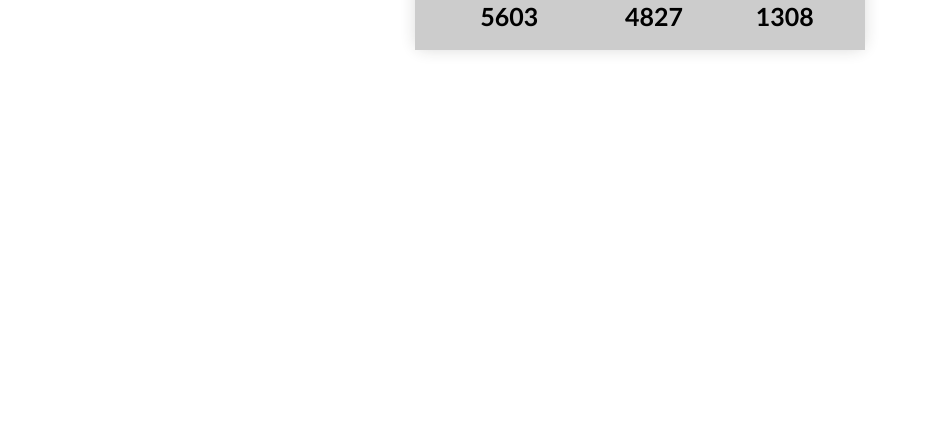
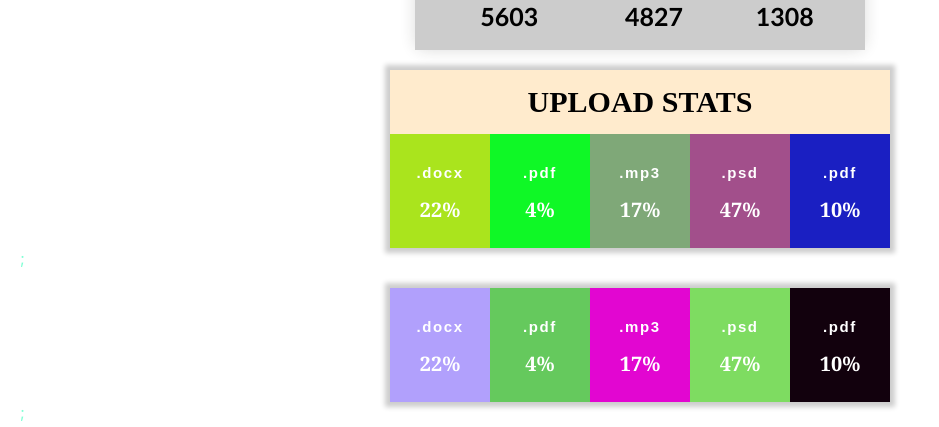
Before and after one commit to petroDavydov/goit-react-hw-01-components, a React (Create React App) app: page / in a window 1280 px wide. Shown: the part 421-848 px from the top of the page, without its empty margins (0-939 px from the left). Before the commit the page ends 800 px from the top, so only its background shows below. Built offline with nearby package versions, Linux system fonts and the light colour scheme.

Commit message:
add statistics

```diff
--- a/src/App.js
+++ b/src/App.js
@@ -2,9 +2,10 @@ import Container from './components/container/Container';
 // ============================================
 import Profile from './components/profile/Profile';
 import user from './components/profile/user.json';
-
 // ============================================
-
+import Statistics from './components/statistics/Statistics';
+import statisticalData from './components/statistics/statistical-data.json';
+// ============================================
 function App() {
   return (
     <div>
@@ -16,6 +17,8 @@ function App() {
           avatar={user.avatar}
           stats={user.stats}
         />
+        <Statistics title="Upload stats" stats={statisticalData} />;
+        <Statistics stats={statisticalData} />;
       </Container>
     </div>
   );
--- /dev/null
+++ b/src/components/statistics/Color.jsx
@@ -0,0 +1,5 @@
+export const createColor = () => {
+  return `rgb(${(Math.random() * 255) << 0}, ${(Math.random() * 255) << 0}, ${
+    (Math.random() * 255) << 0
+  })`;
+};
--- /dev/null
+++ b/src/components/statistics/Statistics.jsx
@@ -0,0 +1,35 @@
+import PropTypes from 'prop-types';
+import s from './Statistics.module.css';
+import { createColor } from './Color';
+
+export default function Statistics({ title, stats }) {
+  return (
+    <section className={s.statistics}>
+      {title && <h2 className={s.title}>{title.toUpperCase()}</h2>}
+
+      <ul className={s.statisticalList}>
+        {stats.map(({ id, label, percentage }) => (
+          <li
+            key={id}
+            className={s.statisticalItem}
+            style={{ backgroundColor: createColor() }}
+          >
+            <span className={s.label}>{label}</span>
+            <span className={s.percentage}>{percentage}%</span>
+          </li>
+        ))}
+      </ul>
+    </section>
+  );
+}
+
+Statistics.propTypes = {
+  title: PropTypes.string,
+  stats: PropTypes.arrayOf(
+    PropTypes.exact({
+      id: PropTypes.string.isRequired,
+      label: PropTypes.string.isRequired,
+      percentage: PropTypes.number.isRequired,
+    }).isRequired,
+  ),
+};
--- /dev/null
+++ b/src/components/statistics/Statistics.module.css
@@ -0,0 +1,51 @@
+.statistics {
+  text-align: center;
+  margin-left: auto;
+  margin-right: auto;
+  width: 500px;
+  margin-top: 20px;
+  box-shadow: 0 0 5px 5px rgba(0, 0, 0, 0.2);
+}
+
+.title {
+  font-family: 'Times New Roman', Times, serif;
+  font-size: 30px;
+  color: black;
+  background-color: blanchedalmond;
+  padding: 15px;
+}
+
+.statisticalList {
+  display: flex;
+  justify-content: center;
+  align-items: center;
+}
+
+.statisticalItem {
+  display: flex;
+  justify-content: center;
+  align-items: center;
+  flex-direction: column;
+  width: 100%;
+  font-family: 'Times New Roman', Times, serif;
+  padding: 20px;
+}
+
+.label {
+  display: block;
+  font-family: Arial, Helvetica, sans-serif;
+  font-size: 15px;
+  color: #fff;
+  font-weight: bold;
+  padding: 10px 5px;
+  letter-spacing: 0.1rem;
+}
+
+.percentage {
+  display: block;
+  font-family: Cambria, Cochin, Georgia, Times, 'Times New Roman', serif;
+  font-size: 20px;
+  padding: 5px;
+  color: #fff;
+  font-weight: bold;
+}
--- /dev/null
+++ b/src/components/statistics/statistical-data.json
@@ -0,0 +1,7 @@
+[
+  { "id": "id-1", "label": ".docx", "percentage": 22 },
+  { "id": "id-2", "label": ".pdf", "percentage": 4 },
+  { "id": "id-3", "label": ".mp3", "percentage": 17 },
+  { "id": "id-4", "label": ".psd", "percentage": 47 },
+  { "id": "id-5", "label": ".pdf", "percentage": 10 }
+]
```
